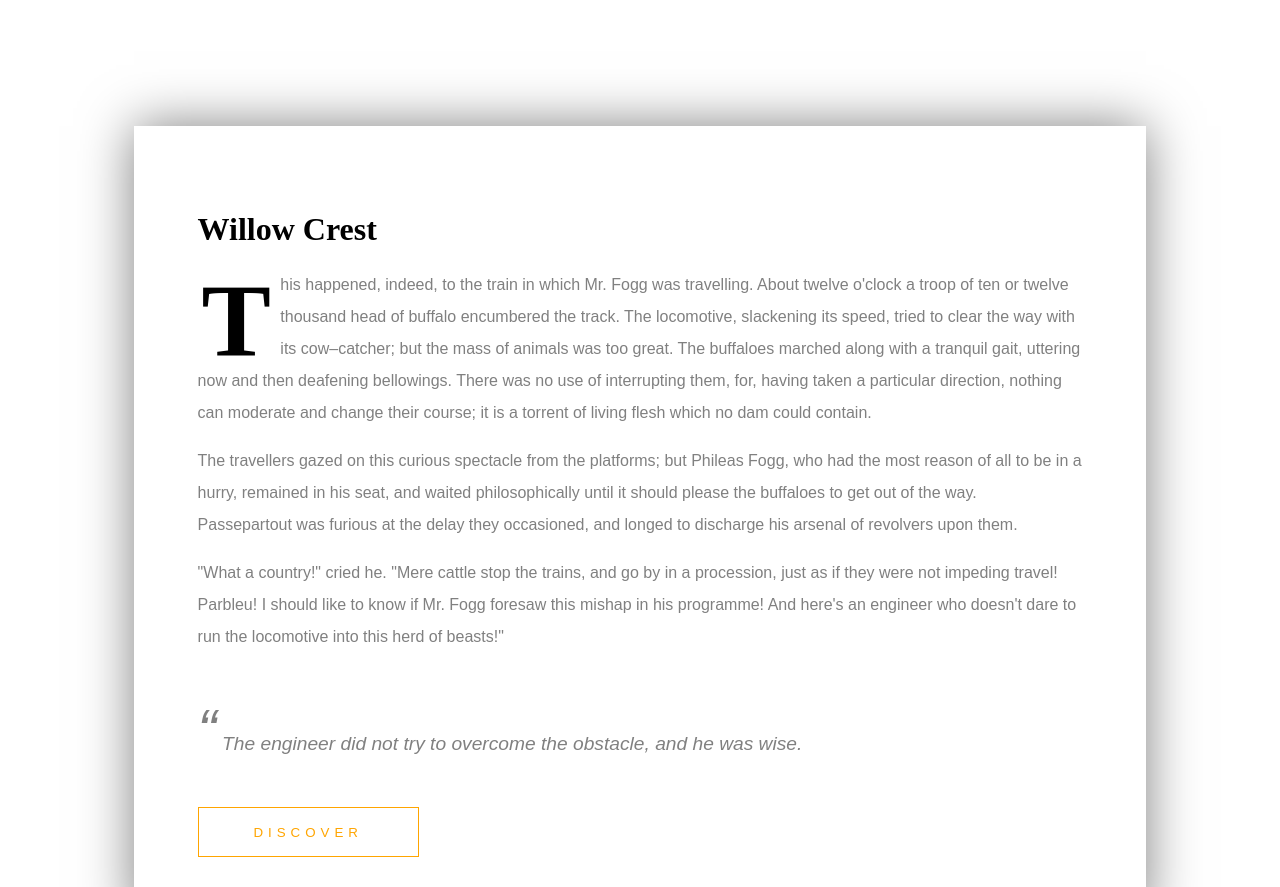
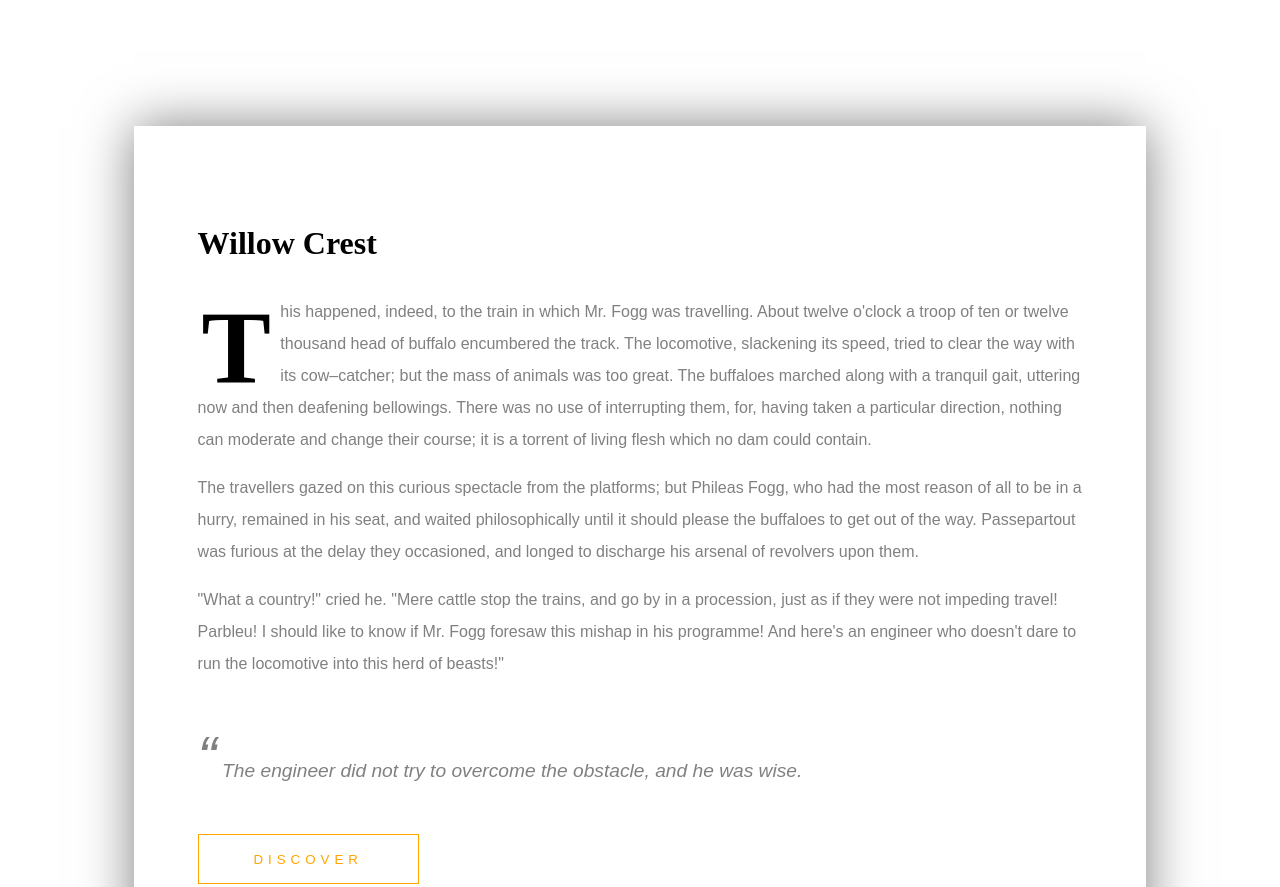
Before and after one commit to annadzhym/fonts, a plain HTML site: page index.html in a window 1280 px wide. Shown: the top 887 px of the page. Drawn offline with Linux system fonts and the light colour scheme.

Commit message:
some chenges in .css and .html files

```diff
--- a/css/fonts.css
+++ b/css/fonts.css
@@ -7,8 +7,9 @@
 }
 h1 {
     font-family: "Times New Roman", serif;
+    color: black;
 }
-p {
+body {
     font-family: "Arial Unicode MS", sans-serif;
     color: gray;
     line-height: 2;
@@ -39,6 +40,6 @@ p {
     height: 50px;
     text-transform: uppercase;
     letter-spacing: 5px;
-    background: none;
+    background: transparent;
     cursor: pointer;
 }
--- a/index.html
+++ b/index.html
@@ -17,7 +17,7 @@
         no dam could contain.</p>
     <p>The travellers gazed on this curious spectacle from the platforms; but Phileas Fogg, who had the most reason
         of all to be in a hurry, remained in his seat, and waited philosophically until it should please the
-        buffaloes to get out of the way. <br>Passepartout was furious at the delay they occasioned, and longed to
+        buffaloes to get out of the way. Passepartout was furious at the delay they occasioned, and longed to
         discharge his arsenal of revolvers upon them.</p>
 
     <p>"What a country!" cried he. "Mere cattle stop the trains, and go by in a procession, just as if they were not
```
